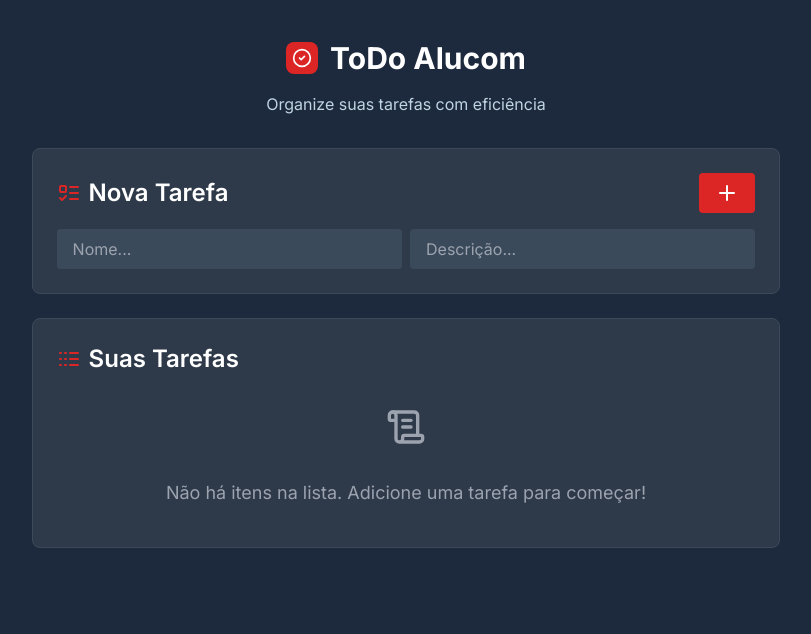
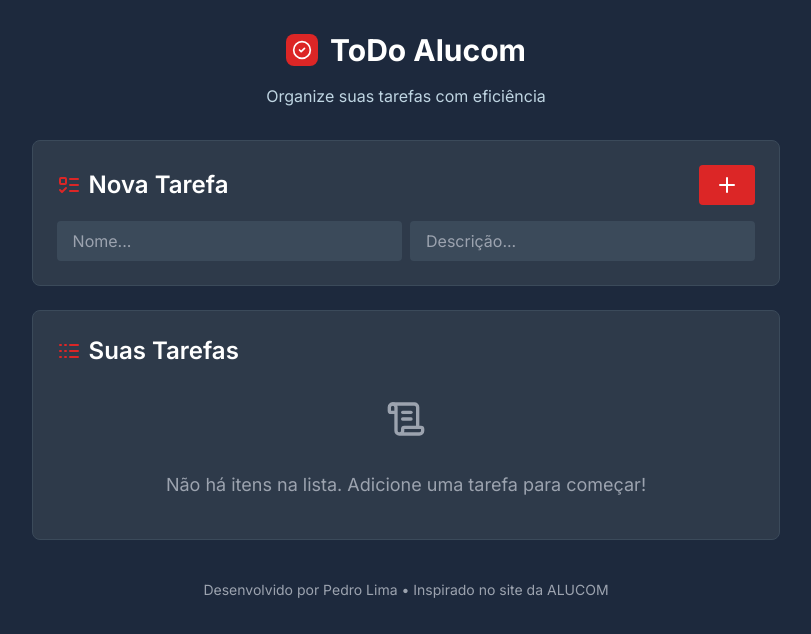
Before and after one commit to pedroalima/ToDoAlucomApp, a Next.js app: page / in a window 1280 px wide. Shown: the top 634 px of the page, without its empty margins (234-1045 px from the left). Built offline with nearby package versions, Linux system fonts and the light colour scheme.

Commit message:
feat: add footer component

```diff
--- a/src/app/page.tsx
+++ b/src/app/page.tsx
@@ -1,16 +1,18 @@
 import AddTaskForm from "@/components/dashboard/AddTaskForm";
 import Header from "@/components/dashboard/Header";
 import TasksList from "@/components/dashboard/TasksList";
+import Footer from "../components/commons/Footer";
 
 export default function Dashboard() {
   return (
-    <div>
-      <main className="min-h-screen px-4 py-10">
+    <div className="min-h-screen px-4 py-8">
+      <main className="flex flex-col flex-1 items-center justify-center">
         <Header />
         <AddTaskForm />
         <TasksList />
       </main>
-      <footer></footer>
+
+      <Footer />
     </div>
   );
 }
--- /dev/null
+++ b/src/components/commons/Footer.tsx
@@ -0,0 +1,7 @@
+export default function Footer() {
+  return (
+    <footer className="text-center text-gray-light text-sm py-4">
+      <p>Desenvolvido por Pedro Lima • Inspirado no site da ALUCOM</p>
+    </footer>
+  );
+}
```
